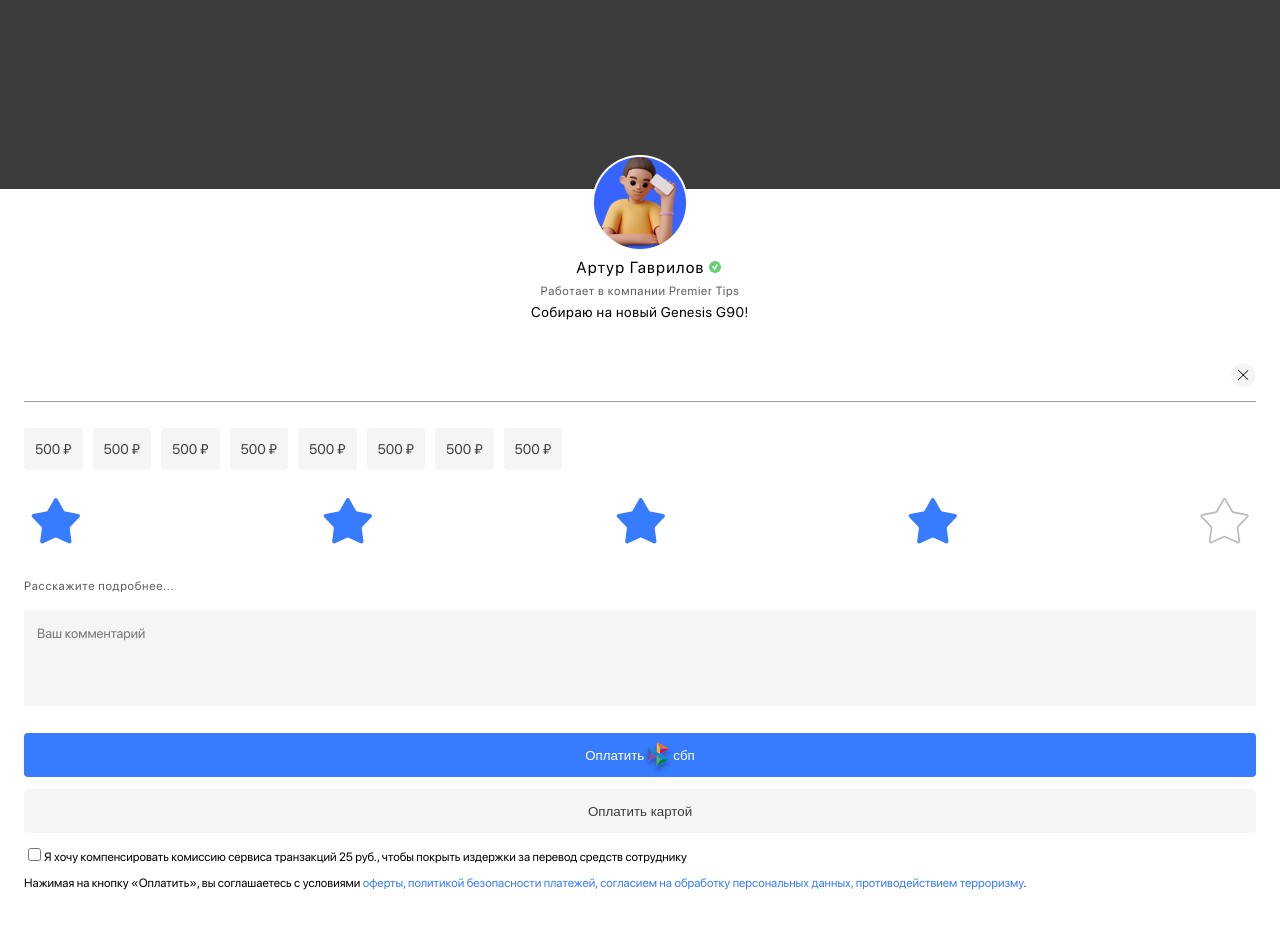
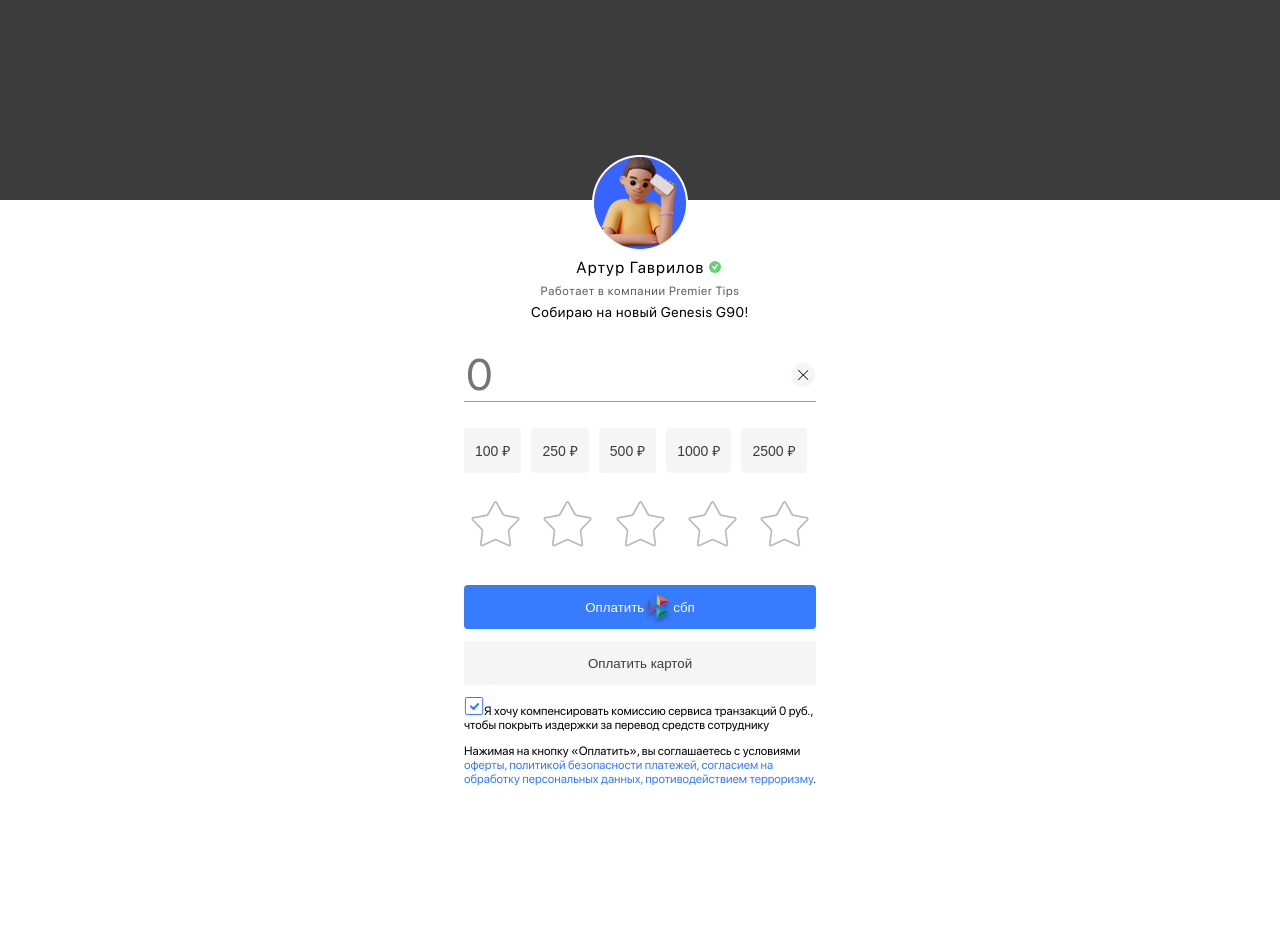
Before and after one commit to katesereda1808/premier-tips, a React (Create React App) app: page / in a window 1280 px wide. Shown: the top 928 px of the page. After the commit the page ends 899 px from the top, so only its background shows below. Built offline with nearby package versions, Linux system fonts and the light colour scheme.

Commit message:
functionality added

```diff
--- a/src/App.js
+++ b/src/App.js
@@ -1,16 +1,26 @@
 import s from './App.module.css';
+import React, { useEffect, useState } from 'react';
 import { Employee } from './components/Employee/Employee';
 import { Sum } from './components/Sum/Sum';
 import { Rating } from './components/Rating/Rating';
 import { Payment } from './components/Payment/Payment';
 
 function App() {
+  const [sum, setSum] = useState('');
+  const handleSum=(sumValue)=>{
+
+    // const regex = /^\d+$/;
+
+    // setSum(sumValue.replace(/\D/g,'')+' $');
+    setSum(sumValue);
+    console.log(sum);
+  }
   return (
     <div className={s.container}>
       <Employee/>
-      <Sum/>
+      <Sum onChangeSum={handleSum} value={sum}/>
       <Rating/>
-      <Payment/>
+      <Payment sum={sum}/>
     </div>
   );
 }
--- a/src/App.module.css
+++ b/src/App.module.css
@@ -22,12 +22,15 @@
     font-weight: 600;
     font-style: normal;
 }
+
 body{
+    display: flex;
     font-family: 'SF Pro Display', sans-serif;
     height: 100%;
     font-weight: 400;
+    justify-content: center;
     /* background: linear-gradient(to bottom, #3C3C3C 32.7%, transparent 32.7%); */
-    background: linear-gradient(to bottom, #3C3C3C 18.8%, transparent 18.8%);
+    /* background: linear-gradient(to bottom, #3C3C3C 18.8%, transparent 18.8%); */
     background-repeat: no-repeat;
     /* padding-top: 199px; */
     padding-top: 155px;
@@ -39,6 +42,8 @@ button{
     cursor: pointer;
 }
 .container{
+    box-sizing: border-box;
     padding: 0 24px;
     overflow: hidden;
+    max-width: 400px
 }
--- a/src/components/Employee/Employee.js
+++ b/src/components/Employee/Employee.js
@@ -7,6 +7,7 @@ import s from './Employee.module.css';
 const Employee =()=> {
     return(
         <div className={s.profile}>
+            <div className={s.background}></div>
             <img src={profile_photo} className={s.profile_photo}/>
             <div className={s.name}>
                 Артур Гаврилов
--- a/src/components/Employee/Employee.module.css
+++ b/src/components/Employee/Employee.module.css
@@ -5,6 +5,14 @@
 }
 .profile_photo{
     height: 96px;
+}
+.background {
+    position: absolute;
+    top: 0;
+    z-index: -1;
+    height: 200px;
+    width: 100%;
+    background-color: #3C3C3C;
 }
 .name{
     display: flex;
--- a/src/components/Payment/Payment.js
+++ b/src/components/Payment/Payment.js
@@ -1,9 +1,24 @@
 import React, { useEffect, useState } from 'react';
 import spb from '../assets/images/spb.svg';
+import unchecked from '../assets/images/unchecked.svg';
+import checked from '../assets/images/checked.svg';
 import s from './Payment.module.css';
 
 
-const Payment =()=> {
+const Payment =({sum})=> {
+    const [compensationSum, setCompensationSum] = useState(0);
+    const [isChecked, setChecked] = useState(false);
+    // const checkboxChange =()=>{
+        // checked?
+        // setChecked(false):
+        // setChecked(true)
+        // более лаконичный способ
+    //     setChecked(!isChecked);
+    // }
+    // решила прописать функцию в разметке, тк она небольшая
+
+    const comissionSum = sum.replace(/\D/g,'')*0.05;
+
     return(
         <div className={s.payment}>
             <button className={`${s.button} ${s.btn_blue}`}>
@@ -13,10 +28,11 @@ const Payment =()=> {
                 Оплатить картой
             </button>
             <div className={s.comission}>
-                <input type="checkbox" id="add_compensation"></input>
-                <label for="add_compensation">
+                <label>
+                    <input type="checkbox" name="compensation" checked={isChecked} onChange={()=>setChecked(!isChecked)} className={s.default_checkbox}/>
+                    <img className={s.checkbox}  src={`${isChecked? checked: unchecked}`}/>
                     Я хочу компенсировать комиссию сервиса
-                    транзакций 25 руб., чтобы покрыть издержки за перевод средств сотруднику
+                    транзакций {comissionSum} руб., чтобы покрыть издержки за перевод средств сотруднику
                 </label>
 
             </div>
--- a/src/components/Payment/Payment.module.css
+++ b/src/components/Payment/Payment.module.css
@@ -31,3 +31,16 @@ a{
     color: #377BFF;
     text-decoration: none;
 }
+.checkbox {
+    display: inline-block;
+    height: 18px;
+}
+
+label {
+    position: relative;
+}
+
+.default_checkbox {
+    opacity: 0;
+    position: absolute;
+}
--- a/src/components/Rating/Rating.js
+++ b/src/components/Rating/Rating.js
@@ -5,25 +5,49 @@ import s from "./Rating.module.css";
 
 const Rating = () => {
     // написать состояние pressed
+  const [rating, setRating] = useState(null);
+  const [hover, setHover] = useState(null);
+  const setStars=(num)=>{
+    if (num === rating){
+      setRating(null)
+    } else {
+      setRating(num)
+    }
+  }
   return (
 
     <>
       <div className={s.stars}>
-        <img src={star_fill} className={s.star} />
-        <img src={star_fill} className={s.star} />
-        <img src={star_fill} className={s.star} />
-        <img src={star_fill} className={s.star} />
-        <img src={star_empty} className={s.star} />
+        {[...Array(5)].map((star, i)=>{
+          const starNumber = i+1;
+          return(
+            <label key={i+1}>
+              <input type="radio" name="rating" className={s.star_radio} value={starNumber}
+              // onClick={()=>setRating(starNumber)}
+              // нужно было расширить функцию, чтобы сделать возможным аннулирование рейтинга при повторном клике на звездочку
+              onClick={()=>setStars(starNumber)}/>
+              {/* <img src={`${starNumber <= rating || hover ? star_fill : star_empty}`}
+              сначала был такой порядок, сначала должен идти hover, потом rating
+              + синтаксическая ошибка, выражение hover || rating не было заключено в круглые скобки
+              */}
+              <img src={`${starNumber <= (hover || rating) ? star_fill : star_empty}`} className={s.star} onMouseEnter={()=>setHover(starNumber)} onMouseLeave={()=>setHover(null)}/>
+            </label>
+
+          )
+        })}
       </div>
       {/* условный рендеринг */}
-      <div className={s.comment_container}>
+      {
+        rating &&
+        <div className={s.comment_container}>
         <div className={s.comment_label}>
             Расскажите подробнее...
         </div>
         <textarea className={s.comment_text} placeholder="Ваш комментарий">
         </textarea>
-      </div>
+        </div>
 
+      }
     </>
   );
 };
--- a/src/components/Rating/Rating.module.css
+++ b/src/components/Rating/Rating.module.css
@@ -1,26 +1,32 @@
-.stars{
+.stars {
     display: flex;
     justify-content: space-between;
     margin-top: 28px;
     padding: 0 7px;
+    position: relative;
+        margin-bottom: 35px;
 }
-.star{
+.star_radio {
+    opacity: 0;
+    position: absolute;
+}
+
+.star {
     height: 46px;
 }
-.comment_container{
+.comment_container {
     font-weight: 400;
-    color: #5E5E5E;
-    margin-top: 35px;
+    color: #5e5e5e;
     letter-spacing: 0.7px;
 }
-.comment_text{
+.comment_text {
     margin-top: 17px;
     margin-bottom: 24px;
-    background-color: #F5F5F5;
+    background-color: #f5f5f5;
     border: none;
-    color: #5E5E5E;
+    color: #5e5e5e;
     outline: none;
-    font-family: 'SF Pro Display', sans-serif;
+    font-family: "SF Pro Display", sans-serif;
     width: 100%;
     min-height: 96px;
     padding: 15px 13px;
--- a/src/components/Sum/Sum.js
+++ b/src/components/Sum/Sum.js
@@ -2,45 +2,50 @@ import React, { useEffect, useState } from 'react';
 import close_btn from '../assets/images/close_btn.svg';
 import s from './Sum.module.css';
 
+const Sum =({onChangeSum, value})=> {
+    const [sum, setSum] = useState(0);
+    const handleChange=(e)=>{
+        // setSum(e.target.value);
+        // onChangeSum(sum);
+        // ошибка, переданное значение опаздывало на 1 символ, тк useState асинхронный
+        // чтобы избежать задержки, вместо state используется e.target.value
+        onChangeSum(e.target.value);
+        const pos = e.target.value.length - 2;
+        e.target.setSelectionRange(0, pos);
+        console.log(e.target.value)
+    }
+    // const formatted = value.replace(/\D/g,'')+' ₽';
+    const formatted = value;
+    const clearInput=()=>{
+        onChangeSum('');
+    }
 
-const Sum =()=> {
+    const sums = [100, 250, 500, 1000, 2500];
     return(
         <div>
             <div className={s.input_box}>
                 <input
+                placeholder='0'
                 // type="number"
                 // type = number не подходит, тк нужно будет добавлять знак валюты в input
-                className={s.input}></input>
-                <img src={close_btn} className={s.close_btn}/>
+                value={formatted}
+                className={s.input}
+                onChange={handleChange}
+                // onChange={(e)=>onChangeSum(e.target.value)}
+                // onClick={()=>onChangeSum(sum)}
+                ></input>
+
+                <img src={close_btn} className={s.close_btn} onClick={clearInput}/>
             </div>
 
-
             <div className={s.sums}>
-                <div className={s.price_btn}>
-                    500 ₽
-                </div>
-                <div className={s.price_btn}>
-                    500 ₽
-                </div>
-                <div className={s.price_btn}>
-                    500 ₽
-                </div>
-                <div className={s.price_btn}>
-                    500 ₽
-                </div>
-                <div className={s.price_btn}>
-                    500 ₽
-                </div>
-                <div className={s.price_btn}>
-                    500 ₽
-                </div>
-                <div className={s.price_btn}>
-                    500 ₽
-                </div>
-                <div className={s.price_btn}>
-                    500 ₽
-                </div>
-
+                {sums.map((sum, i)=>{
+                    return(
+                        <button key={i} value={sum} className={s.price_btn} onClick={handleChange}>
+                            {sum} ₽
+                        </button>
+                    )
+                })}
             </div>
         </div>
     )
--- a/src/components/Sum/Sum.module.css
+++ b/src/components/Sum/Sum.module.css
@@ -11,14 +11,28 @@
     align-items: center;
     box-sizing: border-box;
 }
+.input_string {
+    display: flex;
+}
 .input{
+    position: relative;
     /* height: 100%; */
     width: 100%;
+    /* width: min-content; */
     border: 0px;
     font-size: 44px;
     font-weight: 400;
     outline: none;
-    /* font-family: 'SF Pro Display', sans-serif; */
+    font-family: 'SF Pro Display', sans-serif;
+    }
+
+    input::before {
+        content: 'P';
+        height: 10px;
+        width: 10px;
+        color: #3C3C3C;
+        position: absolute;
+        right: -30px;
 }
 .close_btn{
     height: 24px;
@@ -38,6 +52,7 @@
     white-space: nowrap;
     width: fit-content;
     margin-right: 10px;
+    border: none;
 }
 .price_chosen{
     background-color: #3C3C3C;
```
Also changed, not shown: src/components/assets/images/checked.svg (added), src/components/assets/images/unchecked.svg (added).
